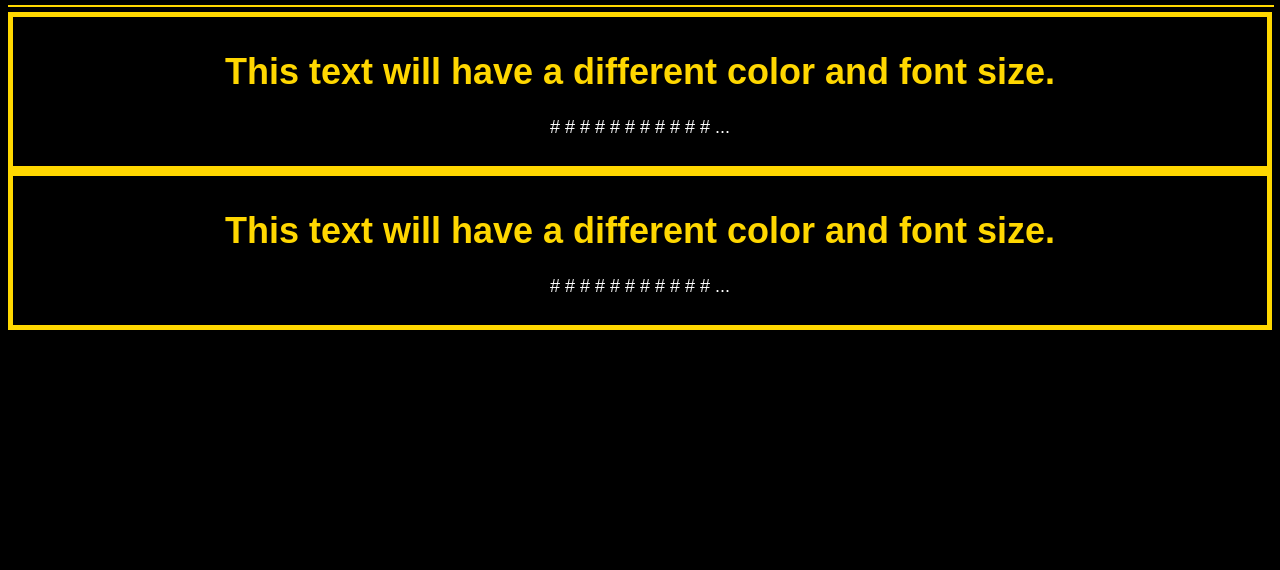
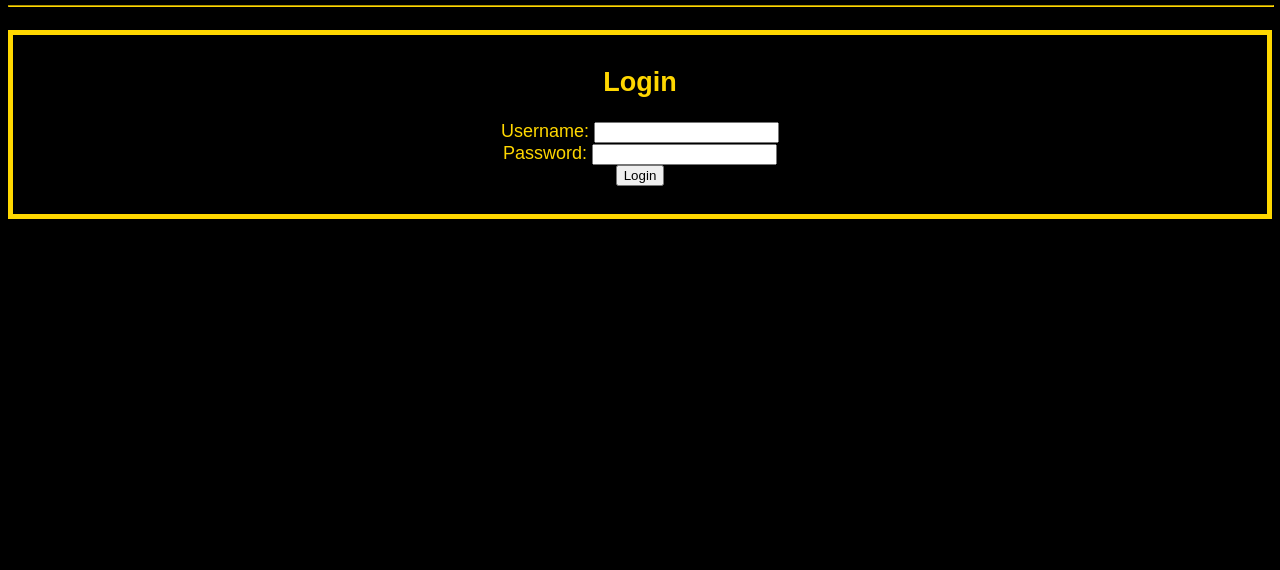
Before and after one commit to TheeKingZa/Music_Like, a Flask app: page / in a window 1280 px wide. Shown: the part 92-662 px from the top of the page. Run offline with Flask 3, Linux system fonts and the light colour scheme.

Commit message:
set up the login process

```diff
--- a/app/app.py
+++ b/app/app.py
@@ -1,16 +1,38 @@
 #!/usr/bin/python3
 
-from flask import Flask, render_template
-# from app import db
+from flask import Flask, render_template, request, url_for, redirect
 
 # flask(app) instance.
 app = Flask(__name__)
+
+username = 'admin'
+password = 'admin'
 
 # Define routes
 @app.route('/')
 # home.page
 def index():
-    return render_template('index.html')
+    return render_template('login.html')
+
+# Logins Conditions
+@app.route('/login', methods=['POST'])
+def login():
+    # Get username and password
+    entered_username = request.form['username']
+    entered_password = request.form['password']
+
+    # Check if the entered username and password to match values
+    # Hardcopy of Admin
+    if entered_username == username and entered_password == password:
+        # Redirect to home page if successful
+        return redirect(url_for('home'))
+    else:
+        error = "Invalid Username or Password. Please Try Again"
+        return render_template('login.html', error=error)
+
+@app.route('/home')
+def home():
+    return render_template('home.html')
 
 @app.route('/contact')
 def contact():
--- a/app/templates/contact.html
+++ b/app/templates/contact.html
@@ -8,7 +8,7 @@ Contact
 <main>
     <!-- Contents Here-->
 
-    Contact Us here!
+    <h2>Contact Us here!</h2>
 
 
 </main>
--- a/app/templates/index.html
+++ /dev/null
@@ -1,50 +0,0 @@
-{% extends 'layout.html'%}
-
-{% block title %}
-Home
-{% endblock %}
-
-{% block content%}
-<main>
-    <!-- Contents Here-->
-    <div class="custom-div" align="center">
-		<!-- Your content goes here -->
-		<h1>This text will have a different color and font size.</h1>
-		<p>
-		#
-		#
-		#
-		#
-		#
-		#
-		#
-		#
-		#
-		#
-		#
-			...
-		</p>
-	</div>
-
-	<div class="custom-div2">
-		<!-- Your content goes here -->
-		<h1>This text will have a different color and font size.</h1>
-		<p>
-		#
-		#
-		#
-		#
-		#
-		#
-		#
-		#
-		#
-		#
-		#
-			...
-		</p>
-	</div>
-
-
-</main>
-{% endblock %}
--- a/app/templates/layout.html
+++ b/app/templates/layout.html
@@ -27,11 +27,12 @@
     <ul>
         <li><a href="{{ url_for('aboutus') }}">AboutUs</a></li>
         <li><a href="{{ url_for('contact') }}">Contact</a></li>
-        <li><a href="{{ url_for('index') }}">Home</a></li>
+        <li><a href="{{ url_for('home') }}">Home</a></li>
     </ul>
 </nav>
 <!-- NAV BAR ENDS -->
-<hr color="gold" width="100%" />
+<hr>
+<br/>
 
 <!-- Main Content -->
     {% block content %}
--- /dev/null
+++ b/app/templates/login.html
@@ -0,0 +1,30 @@
+{% extends 'layout.html' %}
+
+{% block title %}
+Login
+{% endblock %}
+
+{% block content %}
+<main>
+    <div class="custom-div" align="center">
+        <h2>Login</h2>
+        <form action="/login" method="POST">
+            <div class="form-group">
+                <label for="username">Username:</label>
+                <input type="text" id="username" name="username" required>
+            </div>
+            <div class="form-group">
+                <label for="password">Password:</label>
+                <input type="password" id="password" name="password" required>
+            </div>
+            <button type="submit">Login</button>
+        </form>
+        <!-- Display error message if login fails -->
+        {% if error %}
+            <p>{{ error }}</p>
+        {% endif %}
+    </div>
+
+
+</main>
+{% endblock %}
```
Also changed, not shown: app/templates/aboutus.html (+7 -1 lines), app/templates/home.html (+12 -75 lines).
